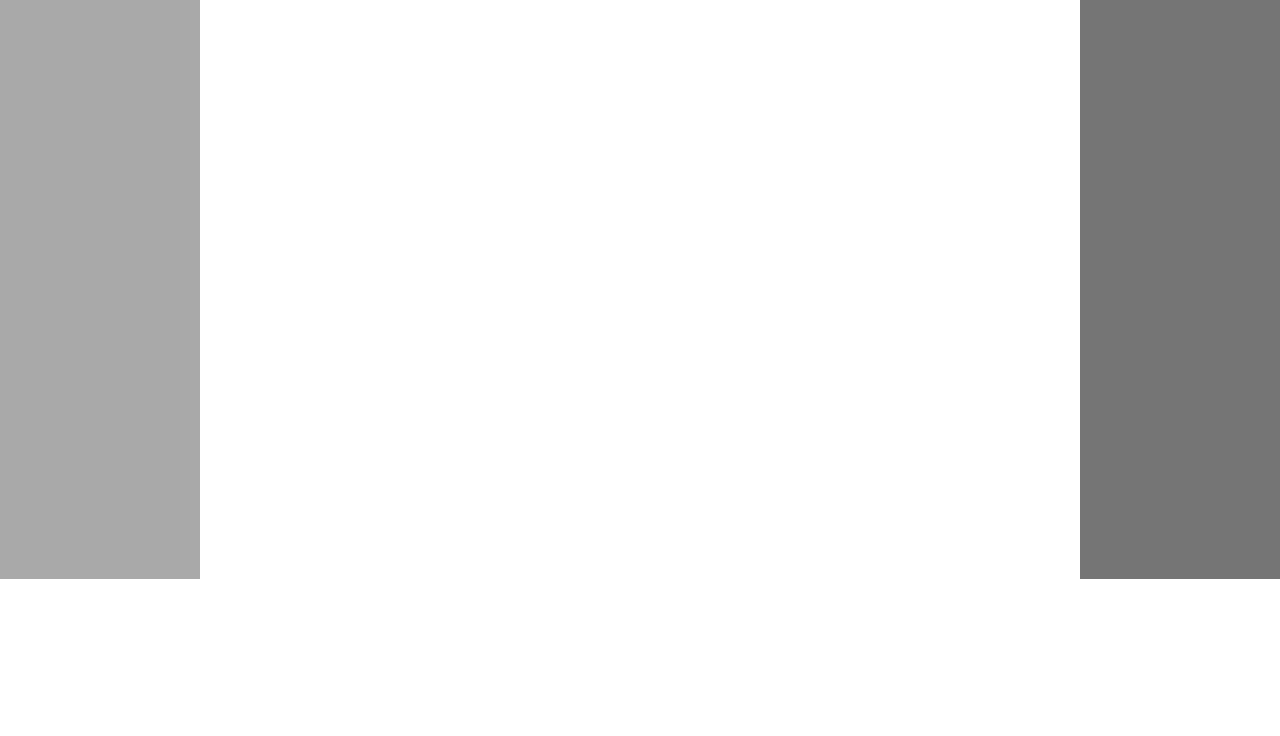
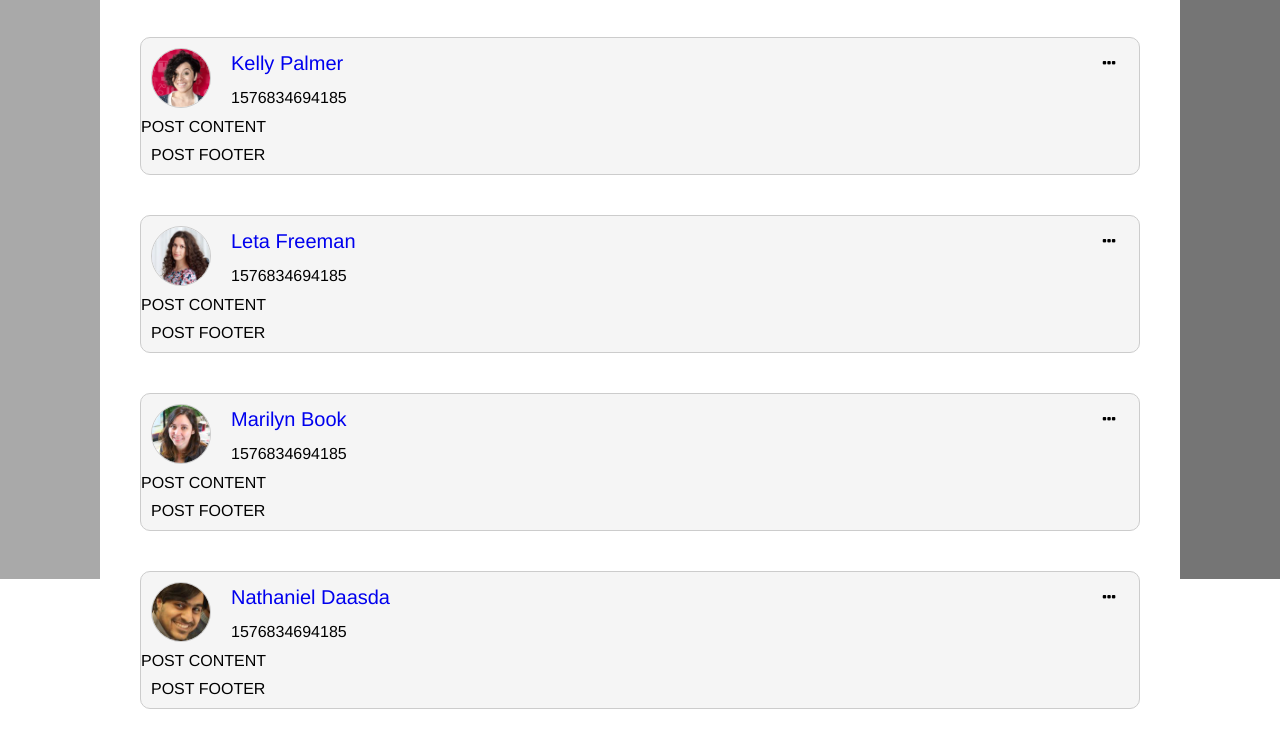
Before and after one commit to varveklis6/FakeFB, a plain HTML site: page index.html in a window 1280 px wide. Shown: the part 221-957 px from the top of the page. Before the commit the page ends 800 px from the top, so only its background shows below. Drawn offline with Linux system fonts and the light colour scheme.

Commit message:
Postgalva

```diff
--- a/css/custom.css
+++ b/css/custom.css
@@ -1,6 +1,5 @@
-header{
+body > header{
     display: inline-block;
-    width: 100%;
     height: 40px;
     padding: 10px 20px;
     background-color: rgb(72, 72, 255);
@@ -16,7 +15,7 @@ header{
 
 aside{
     display: inline-block;
-    width: 200px;
+    width: 100px;
     background-color: darkgray;
     position: fixed;
     top: 40px;
@@ -27,16 +26,15 @@ aside{
 
 #feed{
     display: inline-block;
-    min-width: 500px;
-    width: calc(100% - 480px);
-    max-width: 1000px ;
-    margin: 80px 140px;
-    background-color: rgb(148, 184, 179);
+    /* min-width: 500px; */
+    width: calc(100% - 280px);
+    /* max-width: 1000px; */
+    margin: 80px 0 80px 140px;
 }
 
 #messenger{
     display: inline-block;
-    width: 200px;
+    width: 100px;
     background-color: rgb(117, 117, 117);
     position: fixed;
     top: 40px;
--- a/css/post.css
+++ b/css/post.css
@@ -0,0 +1,80 @@
+.post {
+    display: inline-block;
+    width: 100%;
+    border: 1px solid #cccccc;
+    border-radius: 10px;
+    background-color: #f5f5f5;
+}
+    .post + .post {
+        margin-top: 40px;
+    }
+
+.post > header {
+    display: inline-block;
+    width: 100%;
+    padding: 10px;
+
+}
+    .post > header> .user-img {
+        display: inline-block;
+        float: left;
+        width: 60px;
+        height: 60px;
+
+    }
+        .post .user-img > img {
+            display: inline-block;
+            float: left;
+            width: 100%;
+            height: 100%;
+            border-radius: 50%;
+            border: 1px solid #cccccc;
+
+        }
+    .post > header> .texts {
+        display: inline-block;
+        float: left;
+        width: calc( 100% - 100px);
+        padding: 0 20px;
+
+
+    }
+        .post .author {
+            display: inline-block;
+            width: 100%;
+            margin-bottom: 10px;
+
+        }
+        .post .author > a {
+            display: inline-block;
+            line-height: 30px;
+            font-size: 20px;
+            text-decoration: none;
+            }
+        .post > header .time {
+            display: inline-block;
+            line-height: 20px;
+            font-size: 16px;
+
+        }
+    .post > header> .fa {
+        display: inline-block;
+        float: left;
+        width: 40px;
+        line-height: 30px;
+        text-align: center;
+
+
+    }
+
+.post > content {
+    display: inline-block;
+    width: 100%;
+
+}
+.post > footer {
+    display: inline-block;
+    width: 100%;
+    padding: 10px;
+
+}
--- a/index.html
+++ b/index.html
@@ -16,7 +16,9 @@
         SIDE MENIU
     </aside>
     <div id="feed">
-        FEED
+        <!-- <div class="post">
+            post1
+        </div> -->
     </div>
     <div id="messenger">
         Mesingeris
--- a/js/action.js
+++ b/js/action.js
@@ -1,3 +1,3 @@
 "use strict";
 
-renderFeed( post );
+renderFeed( posts );
--- a/js/data.js
+++ b/js/data.js
@@ -1,6 +1,6 @@
 "use strict";
 
-const post = [
+const posts = [
     // {
     //     authir :{
     //         name: 'Anthon',
@@ -16,9 +16,9 @@ const post = [
     // },
     {
         author: {
-            name: 'Anthon',
+            name: 'Clayton',
             surname: 'Martathon',
-            img: 'anthon-marathon.jpg',
+            img: 'Clayton.jpg',
             link: '#'
         },
         time: 1576834694185,
@@ -29,9 +29,9 @@ const post = [
     },
     {
         author: {
-            name: 'Anthon',
-            surname: 'Martathon',
-            img: 'anthon-marathon.jpg',
+            name: 'Kelly',
+            surname: 'Palmer',
+            img: 'Kelly.jpg',
             link: '#'
         },
         time: 1576834694185,
@@ -42,9 +42,9 @@ const post = [
     },
     {
         author: {
-            name: 'Anthon',
-            surname: 'Martathon',
-            img: 'anthon-marathon.jpg',
+            name: 'Leta',
+            surname: 'Freeman',
+            img: 'LetaFreeman.jpg',
             link: '#'
         },
         time: 1576834694185,
@@ -56,9 +56,9 @@ const post = [
     },
     {
         author: {
-            name: 'Anthon',
-            surname: 'Martathon',
-            img: 'anthon-marathon.jpg',
+            name: 'Marilyn',
+            surname: 'Book',
+            img: 'Marilyn.jpg',
             link: '#'
         },
         time: 1576834694185,
@@ -69,9 +69,9 @@ const post = [
     },
     {
         author: {
-            name: 'Anthon',
-            surname: 'Martathon',
-            img: 'anthon-marathon.jpg',
+            name: 'Nathaniel',
+            surname: 'Daasda',
+            img: 'Nathaniel.jpg',
             link: '#'
         },
         time: 1576834694185,
@@ -82,9 +82,9 @@ const post = [
     },
     {
         author: {
-            name: 'Anthon',
-            surname: 'Martathon',
-            img: 'anthon-marathon.jpg',
+            name: 'Patrick',
+            surname: 'Schwarzenegger',
+            img: 'Patrick.jpg',
             link: '#'
         },
         time: 1576834694185,
@@ -94,9 +94,9 @@ const post = [
     },
     {
         author: {
-            name: 'Anthon',
-            surname: 'Martathon',
-            img: 'anthon-marathon.jpg',
+            name: 'Rick',
+            surname: 'Andmorty',
+            img: 'Rick.jpg',
             link: '#'
         },
         time: 1576834694185,
@@ -107,9 +107,9 @@ const post = [
     },
     {
         author: {
-            name: 'Anthon',
-            surname: 'Martathon',
-            img: 'anthon-marathon.jpg',
+            name: 'Sandra',
+            surname: 'Witch',
+            img: 'Sandra.jpg',
             link: '#'
         },
         time: 1576834694185,
@@ -120,9 +120,9 @@ const post = [
     },
     {
         author: {
-            name: 'Anthon',
-            surname: 'Martathon',
-            img: 'anthon-marathon.jpg',
+            name: 'Sharlene',
+            surname: 'Borsch',
+            img: 'Sharlene.jpg',
             link: '#'
         },
         time: 1576834694185,
--- a/js/function.js
+++ b/js/function.js
@@ -1,8 +1,47 @@
 "use strict";
 
 function renderFeed( list ) {
-    console.log('spausdinu visus postu (po viena)... ');
-    console.log(list);
+    if ( Array.isArray(list) === false ) {
+        return console.error('feeda turi sudaryt sarasas (array) postu objektu (objects)');
+
+    }
+
+    for ( let i=0; i < list.length; i++ ) {
+        renderPost( list[i] );
+
+    }
 
     return;
 }
+function renderPost( data ) {
+    let HTML = `<div class= "post">
+                   ${renderPostHeader(data)}
+                   ${renderPostContent(data.content)}
+                   ${renderPostfooter()}
+                    </div>`;
+
+    document.getElementById('feed').innerHTML+=HTML;
+    return;
+
+}
+
+function renderPostHeader( data) {
+    return `<header>
+                <a href="#" class="user-img">
+                <img src="./img/users/${data.author.img}" alt="user photo">
+                </a>
+                <div class="texts">
+                     <div class="author">
+                        <a href="#"> ${data.author.name} ${data.author.surname} </a>
+                      </div>
+                      <span class="time"> ${data.time} </span>
+                </div>
+                <i class="fa fa-ellipsis-h"></i>
+            </header>`;
+}
+function renderPostContent() {
+    return '<div lass="content"> POST CONTENT</div>';
+}
+function renderPostfooter() {
+    return '<footer> POST FOOTER</footer>';
+}
```
Also changed, not shown: img/users/Clayton.jpg (added), img/users/Kelly.jpg (added), img/users/LetaFreeman.jpg (added), img/users/Marilyn.jpg (added), img/users/Nathaniel.jpg (added), img/users/Patrick.jpg (added), img/users/Rick.jpg (added), img/users/Sandra.jpg (added), img/users/Sharlene.jpg (added).
